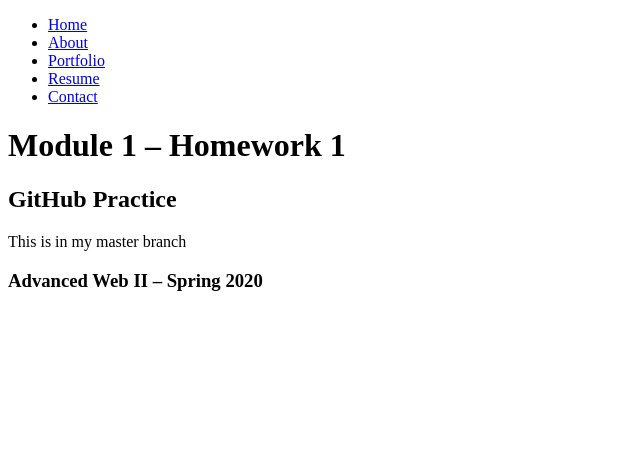
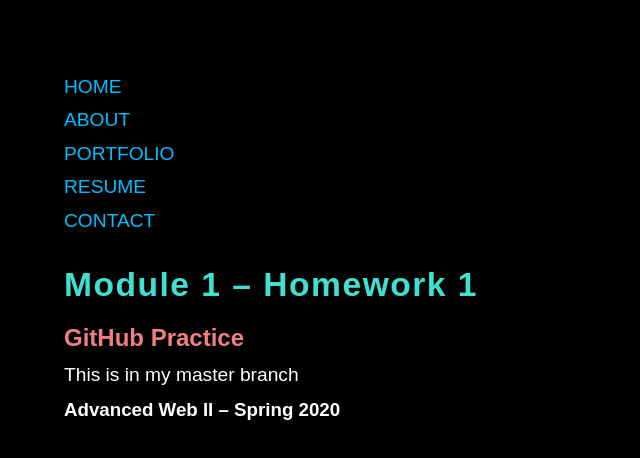
Before and after one commit to mphifer/m1-hw1-phifer-melinn, a plain HTML site: page index.html in a window 1280 px wide. Shown: the whole page, without its empty margins (0-640 px from the left). Drawn offline with Linux system fonts and the light colour scheme; a web font is replaced by a local one.

Commit message:
style h1, h2 and p and add background color

```diff
--- a/index.html
+++ b/index.html
@@ -7,13 +7,12 @@
 
     <title></title>
 
-    <link type="text/css" rel="stylesheet" href="styles.css" />
+    <link type="text/css" rel="stylesheet" href="main.css" />
 
     <meta name="viewport" content="width=device-width, initial-scale=1">
 
-    <!--[if lt IE 9]>
-			<script src="js/html5shiv-printshiv.min.js"></script>
-		<![endif]-->
+    <link href="https://fonts.googleapis.com/css2?family=Gayathri:wght@100;700&display=swap" rel="stylesheet">
+
 
 </head>
 
--- a/main.css
+++ b/main.css
@@ -7,3 +7,52 @@
 article, aside, details, figcaption, figure, footer, header, main, nav, section, summary {
     display:block;
 }
+
+body {
+	background-color: black;
+	font-family: 'Gayathri', sans-serif;
+	color: white;
+	padding: 5%;
+}
+
+h1 {
+	font-size: 2.1rem;
+	padding-bottom: 20px;
+	color: turquoise;
+	letter-spacing: 1.5px;
+}
+
+h2 {
+	padding-bottom: 10px;
+	color: lightcoral;
+}
+
+p {
+	font-size: 1.2rem;
+	line-height: 1.4;
+	padding-bottom: 10px;
+}
+
+/* navigation  */
+nav ul a {
+	color: deepskyblue;
+	text-decoration: none;
+	font-size: 1.2rem;
+	text-transform: uppercase;
+}
+
+nav ul a:hover {
+	color: lightcoral;
+}
+
+nav ul li {
+	padding-top: 1%;
+}
+
+nav ul {
+	padding-bottom: 3%;
+}
+
+li {
+	list-style-type: none;
+}
```
